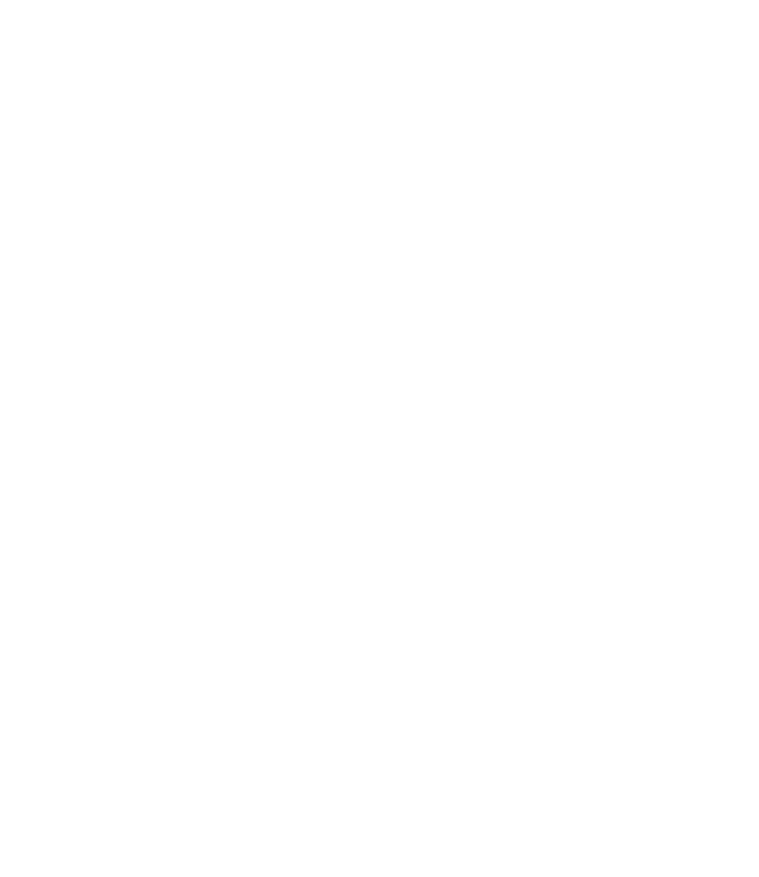
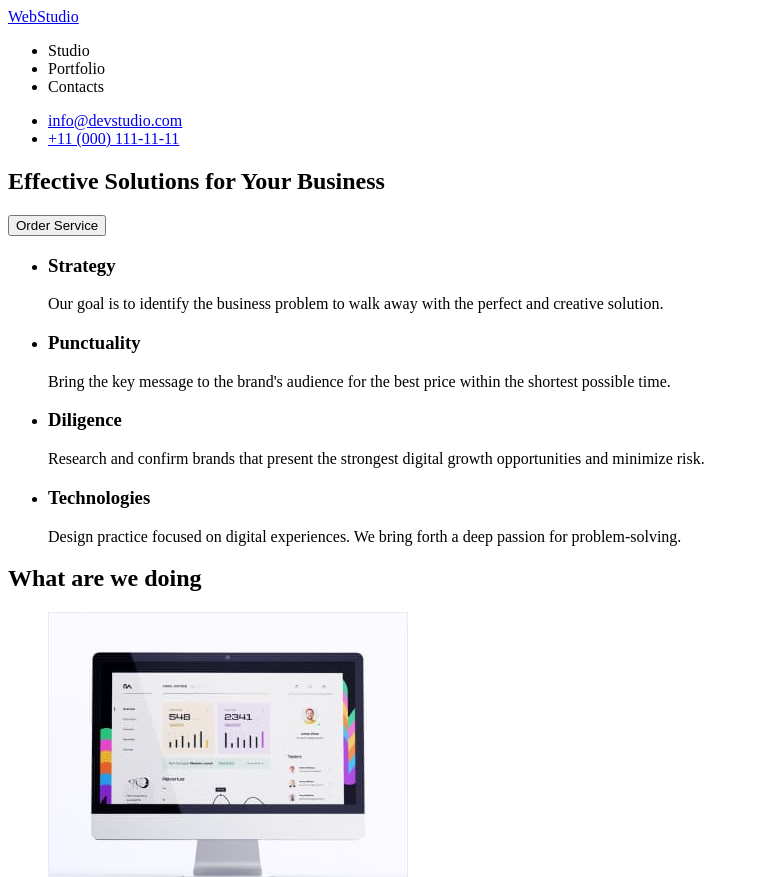
Before and after one commit to Radik92/goit-markup-hw-01, a plain HTML site: page idex.html in a window 1280 px wide. Shown: the top 877 px of the page, without its empty margins (0-759 px from the left). Before the commit the page ends 800 px from the top, so only its background shows below. Drawn offline with Linux system fonts and the light colour scheme.

Commit message:
update index.html

```diff
--- a/idex.html
+++ b/idex.html
@@ -1,12 +1,101 @@
 <!DOCTYPE html>
 <html lang="en">
+
 <head>
     <meta charset="UTF-8">
     <meta http-equiv="X-UA-Compatible" content="IE=edge">
     <meta name="viewport" content="width=device-width, initial-scale=1.0">
     <title>Document</title>
 </head>
+
 <body>
+    <!--header-section-->
+    <div>
+         <header>
+                <a href="./idex.html">WebStudio</a>
+                <nav>
+                    <ul>
+                        <li><a href=""></a>Studio</li>
+                        <li><a href=""></a>Portfolio</li>
+                        <li><a href=""></a>Contacts</li>
+                    </ul>
+                </nav>
+                <ul>
+                    <li><a href="mailto:info@devstudio.com">info@devstudio.com</a></li>
+                    <li><a href="tel:+110001111111">+11 (000) 111-11-11</a></li>
+                </ul>
+            </header>
+        </div>
 
+    <!--hero-->
+    <main>
+        <section>
+            <h1>Effective Solutions
+                for Your Business</h1>
+            <button type="button">Order Service</button>
+        </section>
+        <!--About-section-->
+        <section>
+            <ul>
+                <li>
+                    <h3>Strategy</h3>
+                    <p>Our goal is to identify the business
+                        problem to walk away with the perfect and creative solution.</p>
+                </li>
+
+                <li>
+                    <h3>Punctuality</h3>
+                    <p>Bring the key message to the brand's audience for the best price within the shortest possible
+                        time.</p>
+                </li>
+
+                <li>
+                    <h3>Diligence</h3>
+                    <p>Research and confirm brands that present the strongest digital growth opportunities and minimize
+                        risk.</p>
+                </li>
+                <li>
+                    <h3>Technologies</h3>
+                    <p>Design practice focused on digital experiences. We bring forth a deep passion for
+                        problem-solving.</p>
+                </li>
+            </ul>
+            <h2>What are we doing</h2>
+            <ul>
+                <li><img src="./images/Portfolio/Rectangle71.jpg" alt="desktop" width="360" height="300">
+                </li>
+                <li><img src="./images/Portfolio/Rectangle71(1).jpg" alt="telephone" width="360" height="300"></li>
+                <li><img src="./images/Portfolio/Rectangle71(2).jpg" alt="smartphone" width="360" height="300"></li>
+            </ul>
+        </section>
+        <!-- Team section -->
+        <section>
+            <h2>Our Theam</h2>
+            <ul>
+                <li><img src="./images/Team/Mark_Guerrero.jpg" alt="Mark Guerrero" width="264" height="260">
+                    <h3>Mark Guerrero</h3>
+                    <p>Product Designer</p>
+                </li>
+                <li><img src="./images/Team/Tom_Ford.jpg" alt="Tom Ford" width="264" height="260">
+                    <h3>Tom Ford</h3>
+                    <p>Frontend Developer</p>
+                </li>
+                <li><img src="./images/Team/Camila_Garcia.jpg" alt="Camila Garcia" width="264" height="260">
+                    <h3>Camila Garcia</h3>
+                    <p>Marketing</p>
+                </li>
+                <li><img src="./images/Team/Daniel_Wilson.jpg" alt="Daniel Wilson" width="264" height="260">
+                    <h3>Daniel Wilson</h3>
+                    <p>UI Designer</p>
+                </li>
+            </ul>
+        </section>
+    </main>
+    <!-- footer -->
+    <footer>
+        <a href="./idex.html">WebStudio</a>
+        <p>Increase the flow of customers and sales for your business with digital marketing & growth solutions.</p>
+    </footer>
 </body>
+
 </html>
```
Also changed, not shown: .prettierrc.json (added), images/Portfolio/Rectangle71(1).jpg (added), images/Portfolio/Rectangle71(2).jpg (added), images/Portfolio/Rectangle71.jpg (added), images/Team/Camila_Garcia.jpg (added), images/Team/Daniel_Wilson.jpg (added), images/Team/Mark_Guerrero.jpg (added), images/Team/Tom_Ford.jpg (added).
